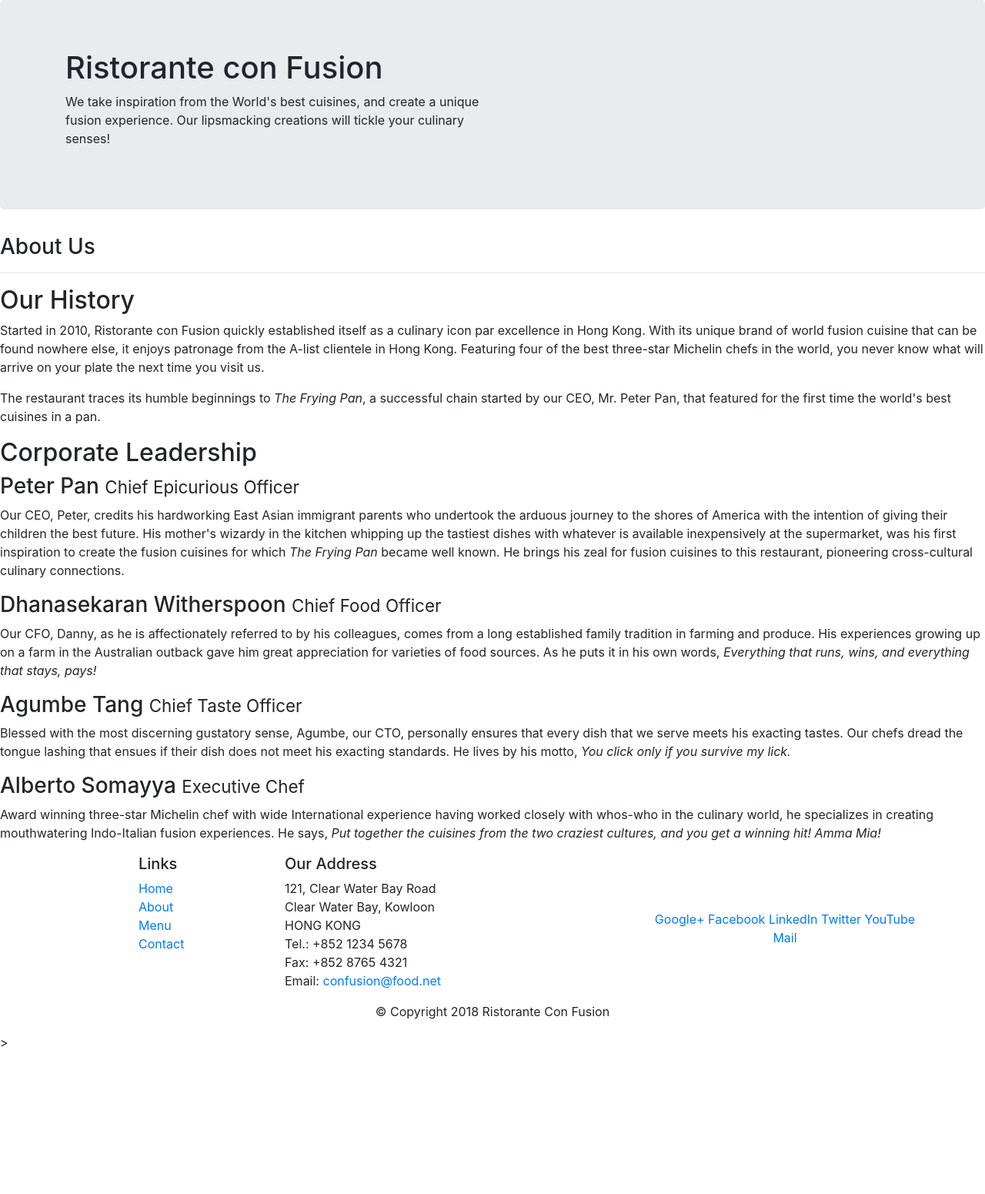
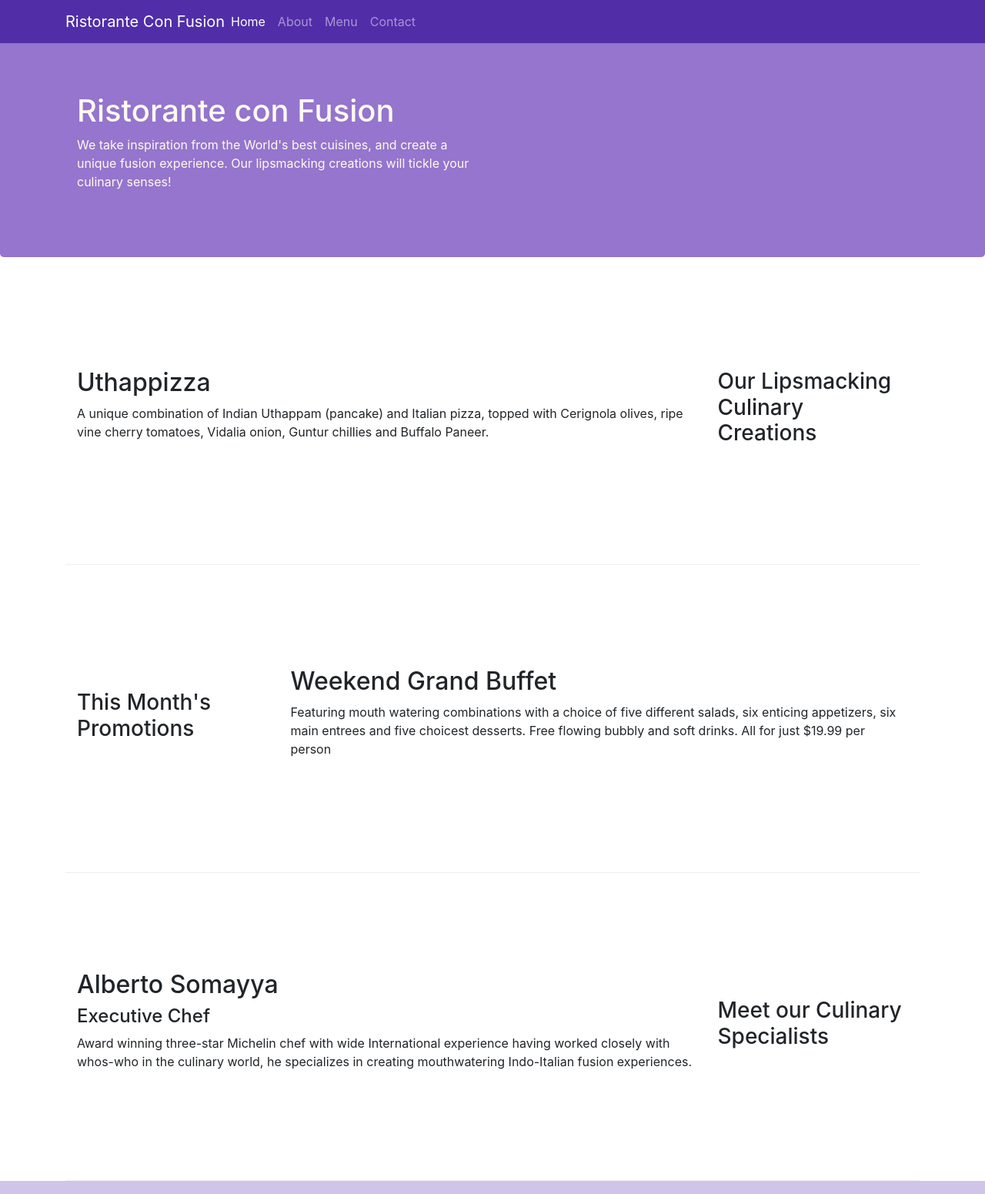
Before and after one commit to mlmstem/git-test1, a website: page index.html in a window 1280 px wide. Shown: the top 1551 px of the page at 77% size. Before the commit the page ends 1366 px from the top, so only its background shows below. Drawn offline with nearby package versions, Linux system fonts and the light colour scheme.

Commit message:
navbar and breadcrumbs

```diff
--- /dev/null
+++ b/css/style.css
@@ -0,0 +1,36 @@
+.row-header{
+    margin: 0px auto;
+    padding: 0px auto;
+}
+.row-content{
+    margin: 0px auto;
+    padding: 50px 0px 50px 0px;
+    border-bottom: 1px ridge;
+    min-height: 400px;
+}
+.footer{
+    background-color: #D1C4E9;
+    margin: 0px auto;
+    padding: 20px 0px 20px 0px;
+}
+
+.jumbotron{
+    padding: 70px 30px 70px 30px;
+    margin: 0px auto;
+    background: #9575CD;
+    color: floralwhite;
+}
+.address{
+    font-size: 80%;
+    margin:0px;
+    color: #0f0f0f;
+
+}
+body{
+    padding: 50px 0px 0px 0px;
+    z-index: 0;
+}
+.navbar-dark{
+    background-color: #512DA8;
+
+}
--- a/index.html
+++ b/index.html
@@ -9,12 +9,29 @@
 
     <!-- Bootstrap CSS -->
     <link rel="stylesheet" href="node_modules/bootstrap/dist/css/bootstrap.min.css">
+    <link rel = "stylesheet" href="css/style.css">
 
     <title>Ristorante Con Fusion: About Us</title>
 
 </head>
 
 <body>
+    <nav class="navbar navbar-dark navbar-expand-sm fixed-top">
+        <div class="container">
+            <button class ="navbar-toggler" type ="button" data-toggle ="collapse" data-target ="#Navbar">
+                <span class ="navbar-toggler-icon"></span>
+            </button>
+            <a class="navbar-brand mr-auto" href="#">Ristorante Con Fusion</a>
+            <div class = "collapse navbar-collapse" id = "Navbar">
+                <ul class="navbar-nav mr-auto">
+                    <li class="nav-item active"><a class="nav-link" href="#">Home</a></li>
+                    <li class="nav-item"><a class="nav-link" href="./aboutus.html">About</a></li>
+                    <li class="nav-item"><a class="nav-link" href="#">Menu</a></li>
+                    <li class="nav-item"><a class="nav-link" href="#">Contact</a></li>
+                </ul>
+            </div>
+         </div>
+    </nav>
 
     <header class="jumbotron">
         <div class="container">
@@ -29,54 +46,53 @@
         </div>
     </header>
 
-    <div>
-        <div>
-            <div>
-               <h3>About Us</h3>
-               <hr>
+    <div class = "container">
+        <div class = "row row-content align-items-center">
+            <div class = "col-12 col-sm-4 order-sm-last col-md-3">
+                <h3>Our Lipsmacking Culinary Creations</h3>
             </div>
-        </div>
-
-        <div>
-            <div>
-                <h2>Our History</h2>
-                <p>Started in 2010, Ristorante con Fusion quickly established itself as a culinary icon par excellence in Hong Kong. With its unique brand of world fusion cuisine that can be found nowhere else, it enjoys patronage from the A-list clientele in Hong Kong.  Featuring four of the best three-star Michelin chefs in the world, you never know what will arrive on your plate the next time you visit us.</p>
-                <p>The restaurant traces its humble beginnings to <em>The Frying Pan</em>, a successful chain started by our CEO, Mr. Peter Pan, that featured for the first time the world's best cuisines in a pan.</p>
-            </div>
-            <div>
+            <div class = "col col-sm order-sm-first col-md">
+                <h2>Uthappizza</h2>
+                <p>A unique combination of Indian Uthappam (pancake) and Italian pizza, topped with Cerignola olives, ripe vine cherry tomatoes, Vidalia onion, Guntur chillies and Buffalo Paneer.</p>
             </div>
         </div>
 
 
-        <div>
-            <div>
-                <h2>Corporate Leadership</h2>
-                <h3>Peter Pan <small>Chief Epicurious Officer</small></h3>
-                <p>Our CEO, Peter, credits his hardworking East Asian immigrant parents who undertook the arduous journey to the shores of America with the intention of giving their children the best future. His mother's wizardy in the kitchen whipping up the tastiest dishes with whatever is available inexpensively at the supermarket, was his first inspiration to create the fusion cuisines for which <em>The Frying Pan</em> became well known. He brings his zeal for fusion cuisines to this restaurant, pioneering cross-cultural culinary connections.</p>
-                <h3>Dhanasekaran Witherspoon <small>Chief Food Officer</small></h3>
-                <p>Our CFO, Danny, as he is affectionately referred to by his colleagues, comes from a long established family tradition in farming and produce. His experiences growing up on a farm in the Australian outback gave him great appreciation for varieties of food sources. As he puts it in his own words, <em>Everything that runs, wins, and everything that stays, pays!</em></p>
-                <h3>Agumbe Tang <small>Chief Taste Officer</small></h3>
-                <p>Blessed with the most discerning gustatory sense, Agumbe, our CTO, personally ensures that every dish that we serve meets his exacting tastes. Our chefs dread the tongue lashing that ensues if their dish does not meet his exacting standards. He lives by his motto, <em>You click only if you survive my lick.</em></p>
-                <h3>Alberto Somayya <small>Executive Chef</small></h3>
-                <p>Award winning three-star Michelin chef with wide International experience having worked closely with whos-who in the culinary world, he specializes in creating mouthwatering Indo-Italian fusion experiences. He says, <em>Put together the cuisines from the two craziest cultures, and you get a winning hit! Amma Mia!</em></p>
+        <div class = "row row-content align-items-center">
+            <div class = "col-12 col-sm-4 col-md-3">
+                <h3>This Month's Promotions</h3>
             </div>
-       </div>
+            <div class = "col col-sm col-md">
+                <h2>Weekend Grand Buffet</h2>
+                <p>Featuring mouth watering combinations with a choice of five different salads, six enticing appetizers, six main entrees and five choicest desserts. Free flowing bubbly and soft drinks. All for just $19.99 per person </p>
+            </div>
+        </div>
 
+        <div class = "row row-content align-items-center">
+            <div class = "col-12 col-sm-4 order-sm-last col-md-3">
+                <h3>Meet our Culinary Specialists</h3>
+            </div>
+            <div class = "col col-sm order-sm-first col-md">
+                <h2>Alberto Somayya</h2>
+                <h4>Executive Chef</h4>
+                <p>Award winning three-star Michelin chef with wide International experience having worked closely with whos-who in the culinary world, he specializes in creating mouthwatering Indo-Italian fusion experiences. </p>
+            </div>
+        </div>
     </div>
 
     <footer class="footer">
-        <div class="container">
-            <div class="row">
-                <div class="col-4 offset-1 col-sm-2">
+        <div class = "container">
+            <div class = "row">
+                <div class = "col-4 offset-1 col-sm-2">
                     <h5>Links</h5>
-                    <ul class="list-unstyled">
+                    <ul class = "list-unstyled">
                         <li><a href="#">Home</a></li>
-                        <li><a href="#">About</a></li>
+                        <li><a href="./aboutus.html">About</a></li>
                         <li><a href="#">Menu</a></li>
                         <li><a href="#">Contact</a></li>
                     </ul>
                 </div>
-                <div class="col-7 col-sm-5">
+                <div class = "col-7 col-sm-5">
                     <h5>Our Address</h5>
                     <address>
 		              121, Clear Water Bay Road<br>
@@ -87,8 +103,8 @@
 		              Email: <a href="mailto:confusion@food.net">confusion@food.net</a>
 		           </address>
                 </div>
-                <div class="col-12 col-sm-4 align-self-center">
-                    <div class="text-center">
+                <div class ="col-12 col-sm-4 align-self-center">
+                    <div class = "text-center">
                         <a href="http://google.com/+">Google+</a>
                         <a href="http://www.facebook.com/profile.php?id=">Facebook</a>
                         <a href="http://www.linkedin.com/in/">LinkedIn</a>
@@ -98,20 +114,18 @@
                     </div>
                 </div>
            </div>
-           <div class="row justify-content-center">
-                <div class="col-auto">
+           <div class = "row justify-content-center">
+                <div class = "col-auto">
                     <p>© Copyright 2018 Ristorante Con Fusion</p>
                 </div>
            </div>
         </div>
     </footer>
-
     <!-- jQuery first, then Popper.js, then Bootstrap JS. -->
     <script src="node_modules/jquery/dist/jquery.slim.min.js"></script>
     <script src="node_modules/popper.js/dist/umd/popper.min.js"></script>
     <script src="node_modules/bootstrap/dist/js/bootstrap.min.js"></script>
 
+</body>
 
-    </body>
-
-    </html>>
+</html>
```
Also changed, not shown: aboutus.html (added, +138 -0 lines).
